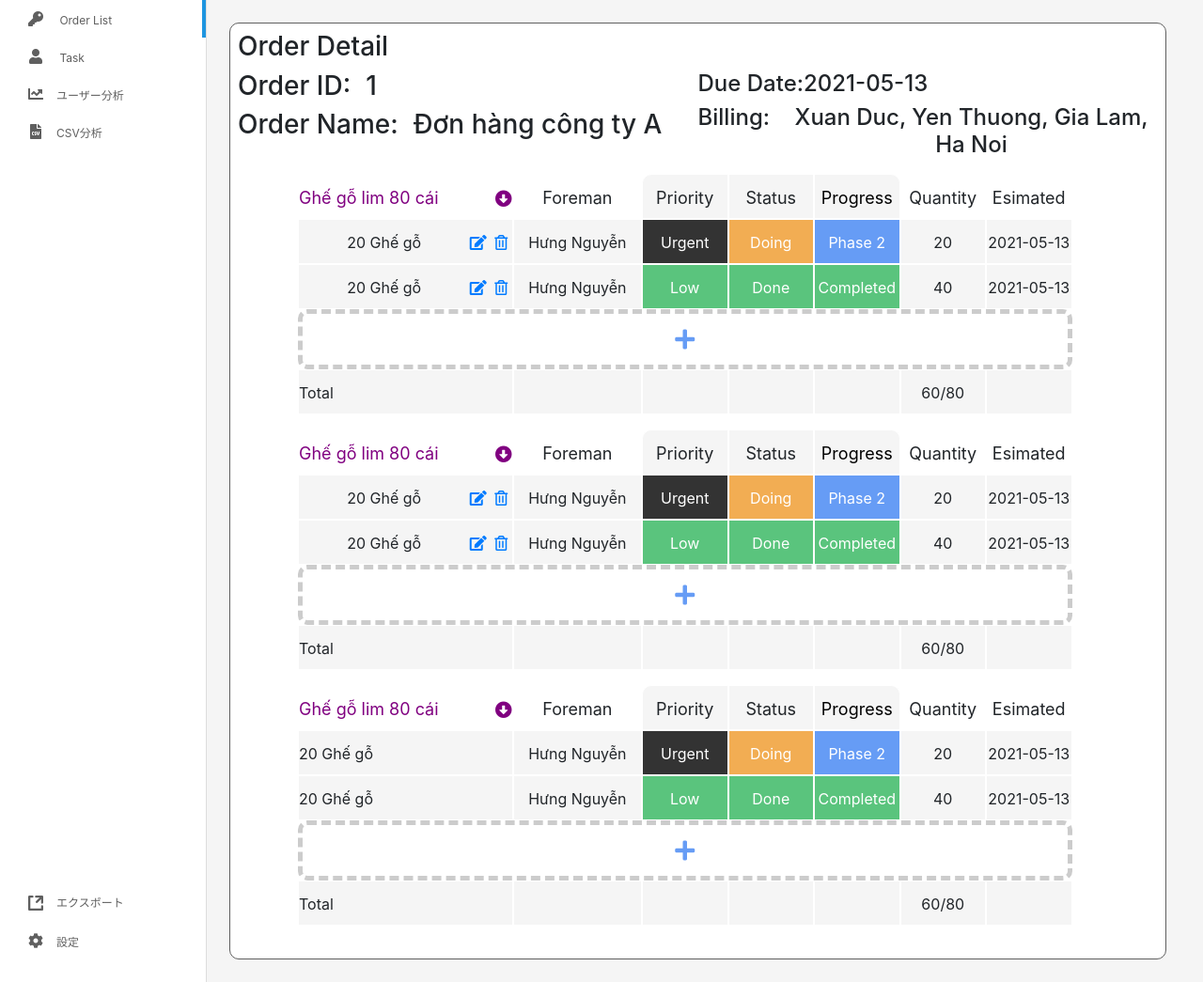
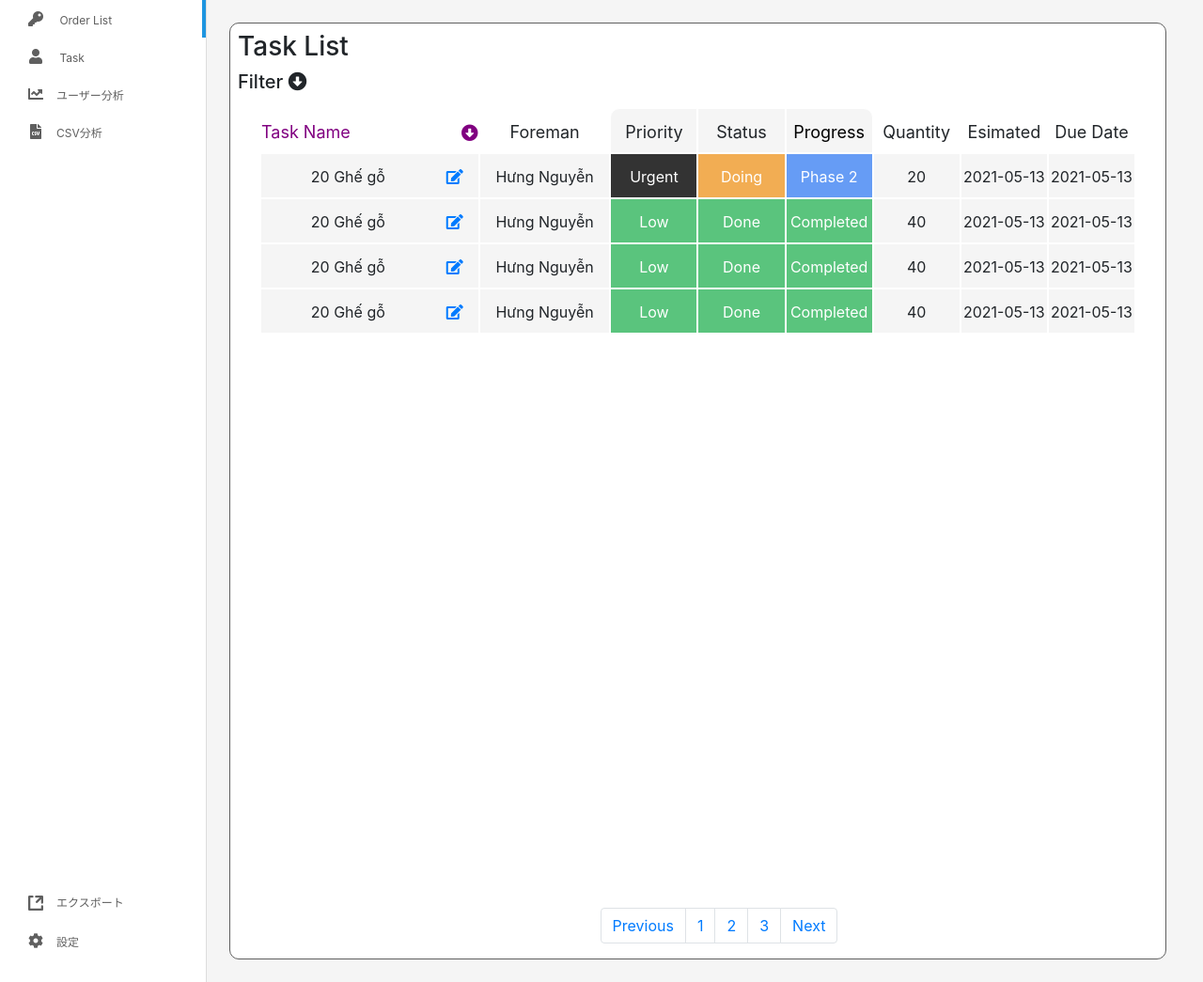
Before and after one commit to HanhNguyenDuc/wood_producing_management, a Django app: template wood_producing/templates/wood_producing/foreman/foreman_main_view.html in a window 1280 px wide. Shown: the part 64-1109 px from the top of the page at 94% size. Run offline with Django 3.2, Linux system fonts and the light colour scheme; the template is opened without the code that fills it, so the values that code supplies are empty; some libraries are stand-ins or nearby versions.

Commit message:
foreman_View: Task list

```diff
--- /dev/null
+++ b/static/css/foreman.css
@@ -0,0 +1,57 @@
+.filter{
+  display: flex;
+}
+.detail_head{
+  width: 100%;
+}
+.filter_wrapper{
+  width: 100%;
+}
+.filter_wrapper .line{
+  width: 100%;
+  padding-left: 24px;
+  padding-bottom: 8px;
+}
+.filter_wrapper form{
+  width: 100%;
+}
+.filter_wrapper .right{
+  display: flex;
+  justify-content: flex-end;
+  padding-right: 24px;
+}
+.filter_wrapper .line h4{
+  width: 84px;
+}
+.left label{
+  width: 80px;
+}
+.filter_wrapper .detail.line label {
+  align-self: center;
+  font-size: 14px;
+  font-weight: normal;
+}
+
+.filter_wrapper .left {
+  display: flex;
+}
+.filter_wrapper .left .search-form {
+  width: 49%;
+}
+.filter_wrapper .right button {
+  margin-bottom: 15px;
+  margin-right: 8px;
+}
+.filter{
+  display: none;
+}
+#foreman_table .detail_task_table_row {
+  display: flex;
+  flex-wrap: wrap;
+  padding-left: 24px;
+  padding-right: 24px;
+}
+#foreman_table{
+  max-height: 40vh;
+  overflow: auto;
+}
--- a/wood_producing/templates/wood_producing/foreman/foreman_main_view.html
+++ b/wood_producing/templates/wood_producing/foreman/foreman_main_view.html
@@ -11,6 +11,9 @@
     <link href="/static/css/new.css" rel="stylesheet">
     <link href="/static/css/detail.css" rel="stylesheet">
     <link href="/static/css/new_task.css" rel="stylesheet">
+    <link href="/static/css/foreman.css" rel="stylesheet">
+    <link href="/static/css/bootstrap-datepicker3.css" rel="stylesheet">
+
     <link
       rel="stylesheet"
       href="https://maxcdn.bootstrapcdn.com/bootstrap/4.0.0/css/bootstrap.min.css"
@@ -32,6 +35,9 @@
       integrity="sha384-JZR6Spejh4U02d8jOt6vLEHfe/JQGiRRSQQxSfFWpi1MquVdAyjUar5+76PVCmYl"
       crossorigin="anonymous"
     ></script>
+    <script src="https://cdnjs.cloudflare.com/ajax/libs/bootstrap-datepicker/1.9.0/js/bootstrap-datepicker.min.js"
+    integrity="sha512-T/tUfKSV1bihCnd+MxKD0Hm1uBBroVYBOYSk1knyvQ9VyZJpc/ALb4P0r6ubwVPSGB2GvjeoMAJJImBG12TiaQ=="
+    crossorigin="anonymous"></script>
     <link rel="stylesheet" href="https://pro.fontawesome.com/releases/v5.10.0/css/all.css" integrity="sha384-AYmEC3Yw5cVb3ZcuHtOA93w35dYTsvhLPVnYs9eStHfGJvOvKxVfELGroGkvsg+p" crossorigin="anonymous"/>
 
   </head>
@@ -122,45 +128,94 @@
         <div class="order_list">
           <div class = "list_header">
             <h3 class = "title">
-              Order Detail
+              Task List
             </h3>
           </div>
           <div class = "detail_body">
             <div class = "detail_head">
-              <div class = "left">
-                <div class="detail line">
-                  <h3>
-                    Order ID:
-                  </h3>
-                  <h3 class="order_id"> 1 </h3>
-                </div>
-                <div class="detail line">
-                  <h3>
-                    Order Name:
-                  </h3>
-                  <h3 class="order_name"> Đơn hàng công ty A </h3>
-                </div>
-              </div>
-              <div class = "right">
-                <div class="detail line">
-                  <h4>
-                    Due Date:
-                  </h4>
-                  <h4 class="due"> 2021-05-13 </h4>
-                </div>
-                <div class="detail line">
-                  <h4>
-                    Billing:
-                  </h4>
-                  <h4 class="order_name"> Xuan Duc, Yen Thuong, Gia Lam, Ha Noi </h4>
+              <div class="filter_wrapper">
+                <h5>
+                  Filter  <i class="fas fa-arrow-alt-circle-down" onclick="toggleFilter(this)"></i>
+                </h5>
+                <div class="filter">
+                  <form action="" accept-charset="UTF-8" data-remote="true" method="get">
+                    <div class="detail line">
+                      <div class="left">
+                        <h4 style="margin-right: 16px;">
+                          Name
+                        </h4>
+                        <div class="search-form">
+                          <div class="form-group">
+                            <input class="search-field-project" type="search" name="order_name" id="q_name_or_description_cont" />
+                            <button type="button" onclick="doSearch(this)">
+                              <i class="fas fa-search"></i>
+                            </button>
+                          </div>
+                        </div>
+                      </div>
+                      <div class="right">
+                        <button class="btn btn-success"> Apply </button>
+                        <button class="btn btn-danger" type="button"> Cancel </button>
+                      </div>
+                    </div>
+                    <div class="detail line">
+                      <div class = "left">
+                        <label>
+                          Priority:
+                        </label>
+                        <select class="field_input" name="priority">
+                          <option>Low</option>
+                          <option>Normal</option>
+                          <option>High</option>
+                          <option>Urgent</option>
+                        </select>
+                      </div>
+                      <div class = "right">
+                        <label>
+                          Status:
+                        </label>
+                        <select class="field_input" name="status">
+                          <option>Pending</option>
+                          <option>Doing</option>
+                          <option>Hold</option>
+                          <option>Done</option>
+                        </select>
+                      </div>
+                    </div>
+                    <div class="detail line">
+                      <div class = "left">
+                        <label>
+                          Progress:
+                        </label>
+                        <select class="field_input" name="priority">
+                          <option>Phase 1</option>
+                          <option>Phase 2</option>
+                          <option>Phase 3</option>
+                          <option>Completed</option>
+                        </select>
+                      </div>
+                      <div class = "right">
+                        <label>
+                          Due Date:
+                        </label>
+                        <input
+                        autofocus="autofocus"
+                        class="field_input datepicker"
+                        id="email-login"
+                        type="text"
+                        value=""
+                        name="due"
+                      />
+                      </div>
+                    </div>
+                  </form>
                 </div>
               </div>
             </div>
-
-            <div class="detail_task_table">
+            <div class="detail_task_table" id="foreman_table">
               <div class="detail_task_table_row header">
                 <div class = "task_column name">
-                  Ghế gỗ lim 80 cái <i class="fas fa-arrow-alt-circle-down" onclick="toggleDetail(this)"></i>
+                  Task Name <i class="fas fa-arrow-alt-circle-down" onclick="toggleDetail(this)"></i>
                 </div>
                 <div class = "task_column foreman">
                   Foreman
@@ -180,6 +235,9 @@
                 <div class = "task_column estimated">
                   Esimated
                 </div>
+                <div class = "task_column due">
+                  Due Date
+                </div>
               </div>
               <div class="detail_task_table_row">
                 <div class = "task_column name">
@@ -189,9 +247,6 @@
                   <div class="icon_half">
                     <a href="#">
                       <i class="fas fa-edit"></i>
-                    </a>
-                    <a href="#">
-                      <i class="far fa-trash-alt"></i>
                     </a>
                   </div>
                 </div>
@@ -213,6 +268,9 @@
                 <div class = "task_column estimated">
                   2021-05-13
                 </div>
+                <div class = "task_column due">
+                  2021-05-13
+                </div>
               </div>
               <div class="detail_task_table_row">
                 <div class = "task_column name">
@@ -222,9 +280,6 @@
                   <div class="icon_half">
                     <a href="#">
                       <i class="fas fa-edit"></i>
-                    </a>
-                    <a href="#">
-                      <i class="far fa-trash-alt"></i>
                     </a>
                   </div>
                 </div>
@@ -246,85 +301,7 @@
                 <div class = "task_column estimated">
                   2021-05-13
                 </div>
-              </div>
-              <div class="detail_task_table_row">
-                <div class="add">
-                  <a> <i class="fas fa-plus"></i></a>
-                </div>
-              </div>
-              <div class="detail_task_table_row">
-                <div class = "task_column name">
-                  Total
-                </div>
-                <div class = "task_column foreman">
-                </div>
-                <div class = "task_column">
-                </div>
-                <div class = "task_column">
-                </div>
-                <div class = "task_column">
-                </div>
-                <div class = "task_column">
-                  60/80
-                </div>
-                <div class = "task_column">
-                </div>
-              </div>
-            </div>
-            <div class="detail_task_table">
-              <div class="detail_task_table_row header">
-                <div class = "task_column name">
-                  Ghế gỗ lim 80 cái <i class="fas fa-arrow-alt-circle-down" onclick="toggleDetail(this)"></i>
-                </div>
-                <div class = "task_column foreman">
-                  Foreman
-                </div>
-                <div class = "task_column priority">
-                  Priority
-                </div>
-                <div class = "task_column status">
-                  Status
-                </div>
-                <div class = "task_column current_progress">
-                  Progress
-                </div>
-                <div class = "task_column quantity">
-                  Quantity
-                </div>
-                <div class = "task_column estimated">
-                  Esimated
-                </div>
-              </div>
-              <div class="detail_task_table_row">
-                <div class = "task_column name">
-                  <div class="name_half">
-                    20 Ghế gỗ
-                  </div>
-                  <div class="icon_half">
-                    <a href="#">
-                      <i class="fas fa-edit"></i>
-                    </a>
-                    <a href="#">
-                      <i class="far fa-trash-alt"></i>
-                    </a>
-                  </div>
-                </div>
-                <div class = "task_column foreman">
-                  Hưng Nguyễn
-                </div>
-                <div class = "task_column priority urgent">
-                  Urgent
-                </div>
-                <div class = "task_column status doing">
-                  Doing
-                </div>
-                <div class = "task_column current_progress">
-                  Phase 2
-                </div>
-                <div class = "task_column quantity">
-                  20
-                </div>
-                <div class = "task_column estimated">
+                <div class = "task_column due">
                   2021-05-13
                 </div>
               </div>
@@ -336,9 +313,6 @@
                   <div class="icon_half">
                     <a href="#">
                       <i class="fas fa-edit"></i>
-                    </a>
-                    <a href="#">
-                      <i class="far fa-trash-alt"></i>
                     </a>
                   </div>
                 </div>
@@ -360,81 +334,20 @@
                 <div class = "task_column estimated">
                   2021-05-13
                 </div>
-              </div>
-              <div class="detail_task_table_row">
-                <div class="add">
-                  <a> <i class="fas fa-plus"></i></a>
-                </div>
-              </div>
-              <div class="detail_task_table_row">
-                <div class = "task_column name">
-                  Total
-                </div>
-                <div class = "task_column foreman">
-                </div>
-                <div class = "task_column">
-                </div>
-                <div class = "task_column">
-                </div>
-                <div class = "task_column">
-                </div>
-                <div class = "task_column">
-                  60/80
-                </div>
-                <div class = "task_column">
-                </div>
-              </div>
-            </div>
-            <div class="detail_task_table">
-              <div class="detail_task_table_row header">
-                <div class = "task_column name">
-                  Ghế gỗ lim 80 cái <i class="fas fa-arrow-alt-circle-down" onclick="toggleDetail(this)"></i>
-                </div>
-                <div class = "task_column foreman">
-                  Foreman
-                </div>
-                <div class = "task_column priority">
-                  Priority
-                </div>
-                <div class = "task_column status">
-                  Status
-                </div>
-                <div class = "task_column current_progress">
-                  Progress
-                </div>
-                <div class = "task_column quantity">
-                  Quantity
-                </div>
-                <div class = "task_column estimated">
-                  Esimated
-                </div>
-              </div>
-              <div class="detail_task_table_row">
-                <div class = "task_column name">
-                  20 Ghế gỗ
-                </div>
-                <div class = "task_column foreman">
-                  Hưng Nguyễn
-                </div>
-                <div class = "task_column priority urgent">
-                  Urgent
-                </div>
-                <div class = "task_column status doing">
-                  Doing
-                </div>
-                <div class = "task_column current_progress">
-                  Phase 2
-                </div>
-                <div class = "task_column quantity">
-                  20
-                </div>
-                <div class = "task_column estimated">
+                <div class = "task_column due">
                   2021-05-13
                 </div>
               </div>
               <div class="detail_task_table_row">
                 <div class = "task_column name">
-                  20 Ghế gỗ
+                  <div class="name_half">
+                    20 Ghế gỗ
+                  </div>
+                  <div class="icon_half">
+                    <a href="#">
+                      <i class="fas fa-edit"></i>
+                    </a>
+                  </div>
                 </div>
                 <div class = "task_column foreman">
                   Hưng Nguyễn
@@ -454,30 +367,22 @@
                 <div class = "task_column estimated">
                   2021-05-13
                 </div>
-              </div>
-              <div class="detail_task_table_row">
-                <div class="add">
-                  <a> <i class="fas fa-plus"></i></a>
+                <div class = "task_column due">
+                  2021-05-13
                 </div>
               </div>
-              <div class="detail_task_table_row">
-                <div class = "task_column name">
-                  Total
-                </div>
-                <div class = "task_column foreman">
-                </div>
-                <div class = "task_column">
-                </div>
-                <div class = "task_column">
-                </div>
-                <div class = "task_column">
-                </div>
-                <div class = "task_column">
-                  60/80
-                </div>
-                <div class = "task_column">
-                </div>
-              </div>
+
+            </div>
+            <div class = "list_footer new_task">
+              <nav aria-label="Page navigation example">
+                <ul class="pagination">
+                  <li class="page-item"><a class="page-link" onclick="searchasd(this)" href="#">Previous</a></li>
+                  <li class="page-item"><a class="page-link" onclick="searchasd(this)" href="#">1</a></li>
+                  <li class="page-item"><a class="page-link" onclick="searchasd(this)" href="#">2</a></li>
+                  <li class="page-item"><a class="page-link" onclick="searchasd(this)" href="#">3</a></li>
+                  <li class="page-item"><a class="page-link" onclick="searchasd(this)" href="#">Next</a></li>
+                </ul>
+              </nav>
             </div>
           </div>
         </div>
@@ -485,6 +390,10 @@
     </div>
   </body>
   <script>
+  $(".datepicker").datepicker({
+    orientation: "bottom left",
+    autoclose: true
+  });
   $('.dropdown-custoggle').click(function () {
     $('.cusdropdown').toggle();
   });
@@ -495,5 +404,8 @@
       $(element).toggle();
     }
   }
+  function toggleFilter(elem) {
+    $(".filter").toggle();
+  }
   </script>
 </html>
```
Also changed, not shown: 1 other file.
